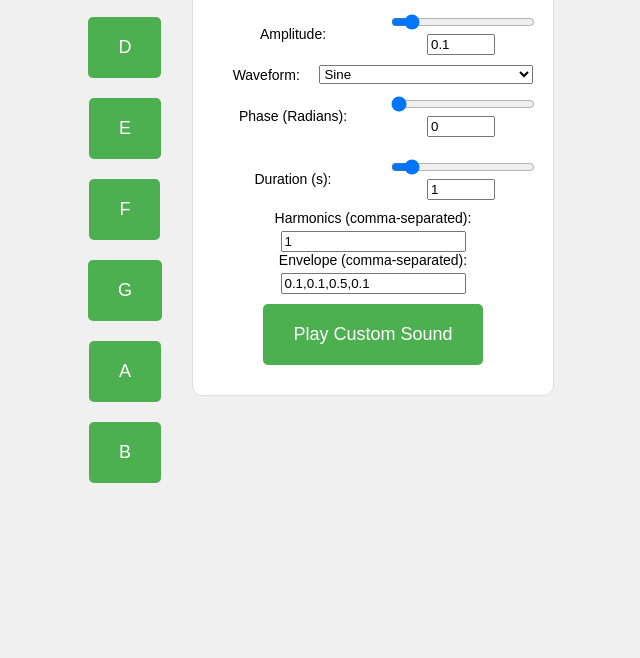
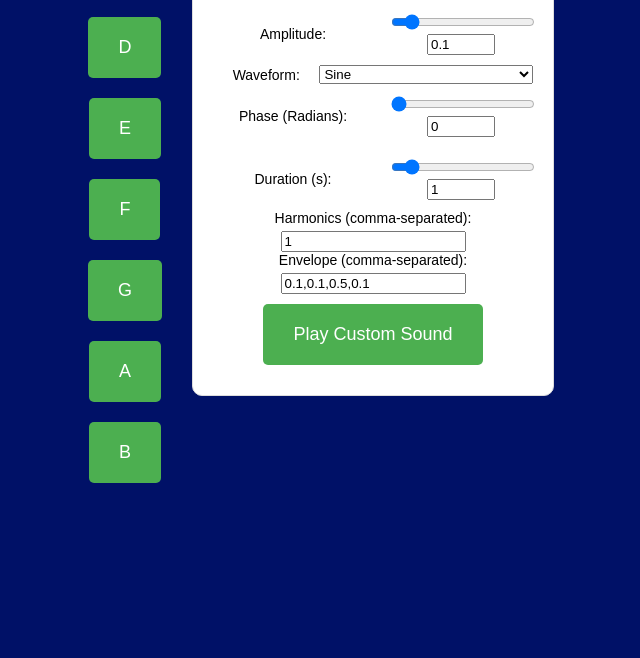
Before and after one commit to SkillfulElectro/notry, a plain HTML site: page index.html in a window 1280 px wide. Shown: the part 142-800 px from the top of the page, without its empty margins (324-964 px from the left). Drawn offline with Linux system fonts and the light colour scheme.

Commit message:
Update styles.css

```diff
--- a/styles.css
+++ b/styles.css
@@ -1,7 +1,7 @@
 body {
     display: flex;
     min-height: 100vh;
-    background-color: #f0f0f0;
+    background-color: #001167;
     font-family: Arial, sans-serif;
     margin: 0;
 }
```
